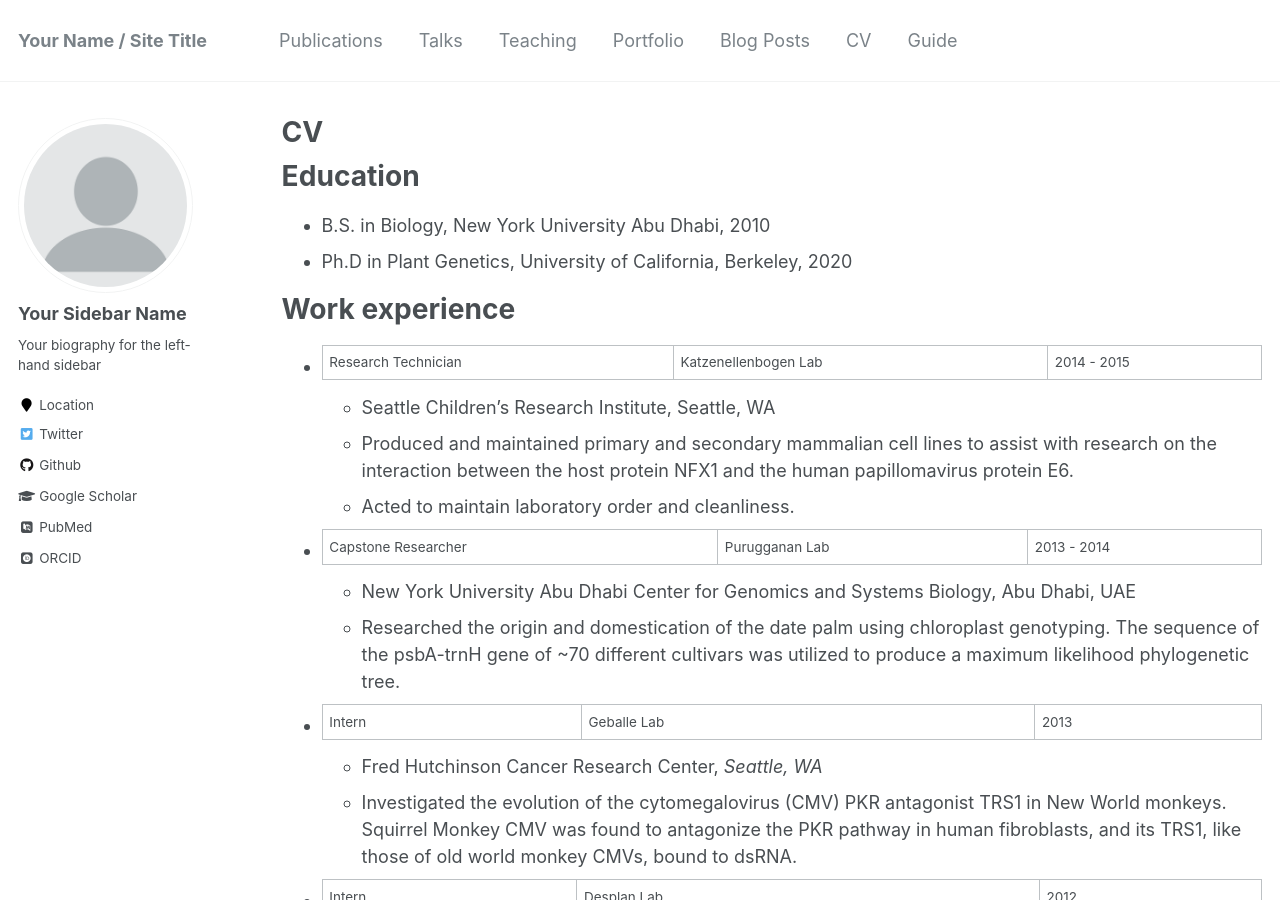
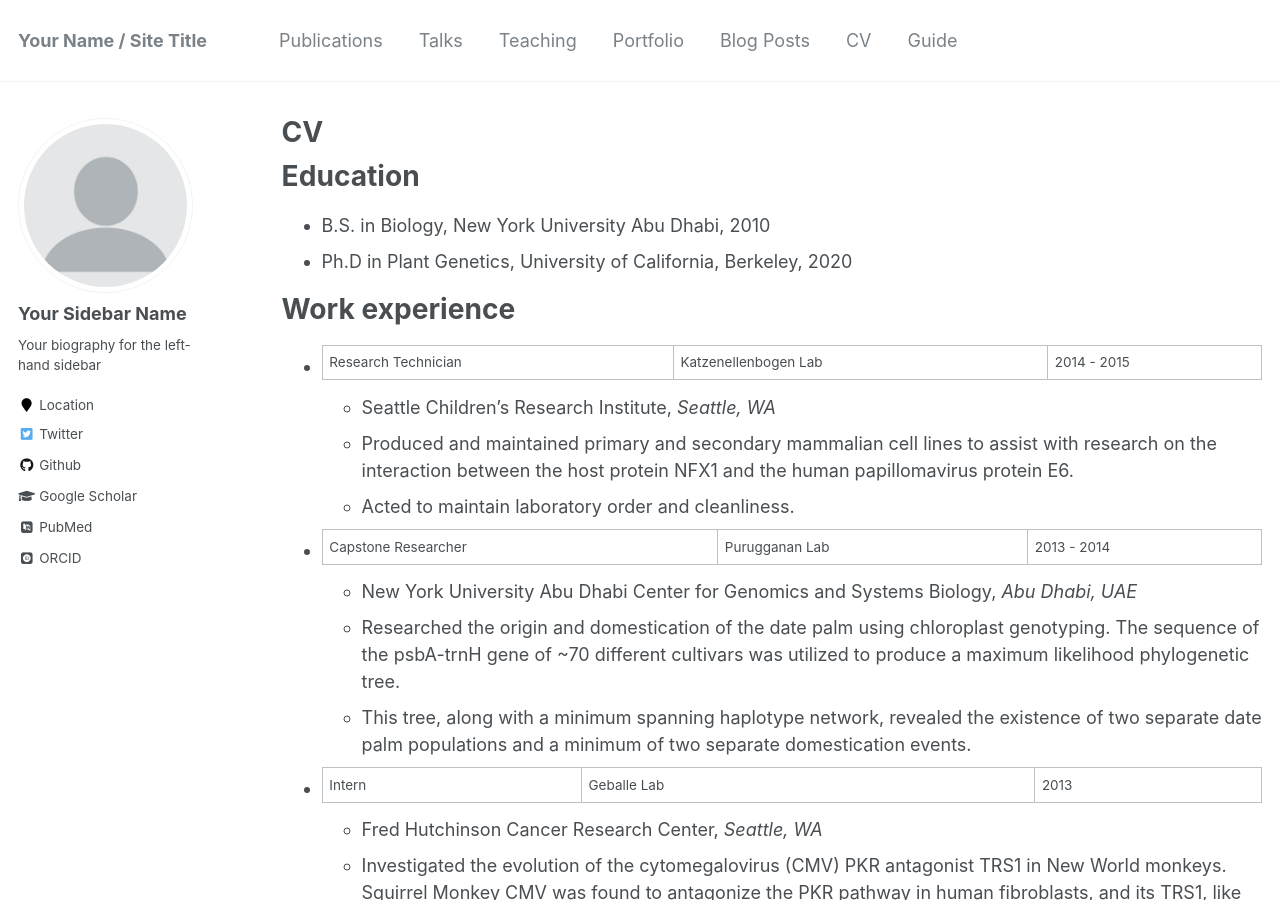
Before and after one commit to haining-b/haining-b.github.io, a Jekyll site: the page built from _pages/cv.md, in a window 1280 px wide and 900 px high. Built offline with Jekyll 4.4.1, drawn with Linux system fonts in a browser that asks for light colours; some web fonts are replaced.

Commit message:
Update cv.md

```diff
--- a/_pages/cv.md
+++ b/_pages/cv.md
@@ -17,13 +17,14 @@ Education
 Work experience
 ======
 * Research Technician | Katzenellenbogen Lab | 2014 - 2015
-  * Seattle Children's Research Institute, Seattle, WA
+  * Seattle Children's Research Institute, <i>Seattle, WA</i>
   *  Produced and maintained primary and secondary mammalian cell lines to assist with research on the interaction between the host protein NFX1 and the human papillomavirus protein E6.
   *  Acted to maintain laboratory order and cleanliness.
 
 * Capstone Researcher | Purugganan Lab | 2013 - 2014
-  * New York University Abu Dhabi Center for Genomics and Systems Biology, Abu Dhabi, UAE
+  * New York University Abu Dhabi Center for Genomics and Systems Biology, <i>Abu Dhabi, UAE</i>
   * Researched the origin and domestication of the date palm using chloroplast genotyping. The sequence of the psbA-trnH gene of ~70 different cultivars was utilized to produce a maximum likelihood phylogenetic tree.
+  * This tree, along with a minimum spanning haplotype network, revealed the existence of two separate date palm populations and a minimum of two separate domestication events.
 
 * Intern | Geballe Lab | 2013
   * Fred Hutchinson Cancer Research Center, <i>Seattle, WA</i>
```
